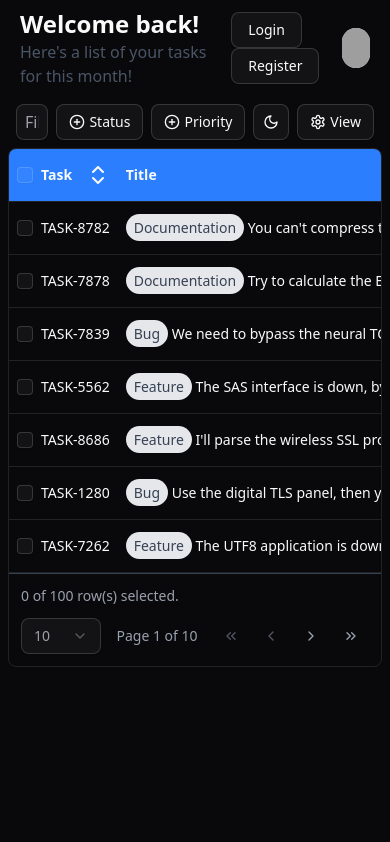
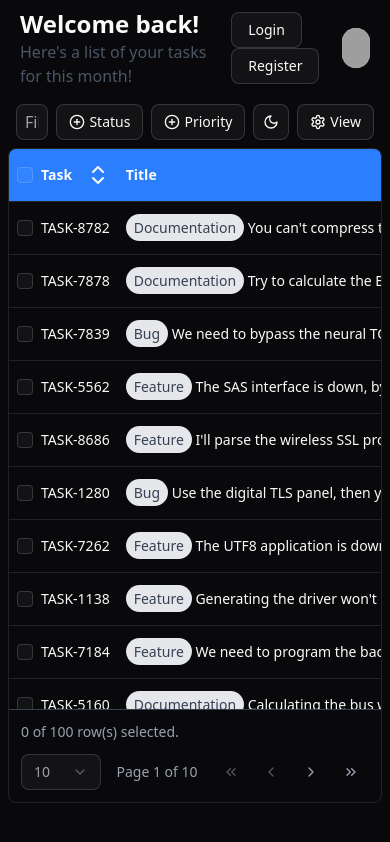
Before and after one commit to samuel-k-w/tasky-task-mgmt-react, a React (Vite) app in the folder frontend/: page / in a window 390 px wide. Built offline with nearby package versions, Linux system fonts and the light colour scheme; grey boxes are pictures that could not be loaded.

Commit message:
fix task table ui

```diff
--- a/frontend/src/components/TaskTable.tsx
+++ b/frontend/src/components/TaskTable.tsx
@@ -110,15 +110,47 @@ const tasks = [
     status: "In Progress",
     priority: "High",
   },
+  {
+    id: "TASK-5160",
+    tag: "Documentation",
+    title:
+      "Calculating the bus won't do anything, we need to navigate the back-end ...",
+    status: "In Progress",
+    priority: "High",
+  },
+  {
+    id: "TASK-5160",
+    tag: "Documentation",
+    title:
+      "Calculating the bus won't do anything, we need to navigate the back-end ...",
+    status: "In Progress",
+    priority: "High",
+  },
+  {
+    id: "TASK-5160",
+    tag: "Documentation",
+    title:
+      "Calculating the bus won't do anything, we need to navigate the back-end ...",
+    status: "In Progress",
+    priority: "High",
+  },
+  {
+    id: "TASK-5160",
+    tag: "Documentation",
+    title:
+      "Calculating the bus won't do anything, we need to navigate the back-end ...",
+    status: "In Progress",
+    priority: "High",
+  },
 ];
 
 const TaskTable = () => {
   const [selectedVersion, setSelectedVersion] = useState("");
   return (
     <>
-      <div className="mx-2 md:mx-5 border rounded-md overflow-hidden">
+      <div className="mx-2 my-auto md:mx-5 border rounded-md overflow-hidden h-full">
         <Table>
-          <ScrollArea className="h-106">
+          <ScrollArea className="md:h-106 h-140">
             <TableHeader className="sticky top-0 z-10 bg-blue-500">
               <TableRow>
                 <TableCell>
```
Also changed, not shown: frontend/src/routes/router.tsx (+5 -3 lines).
